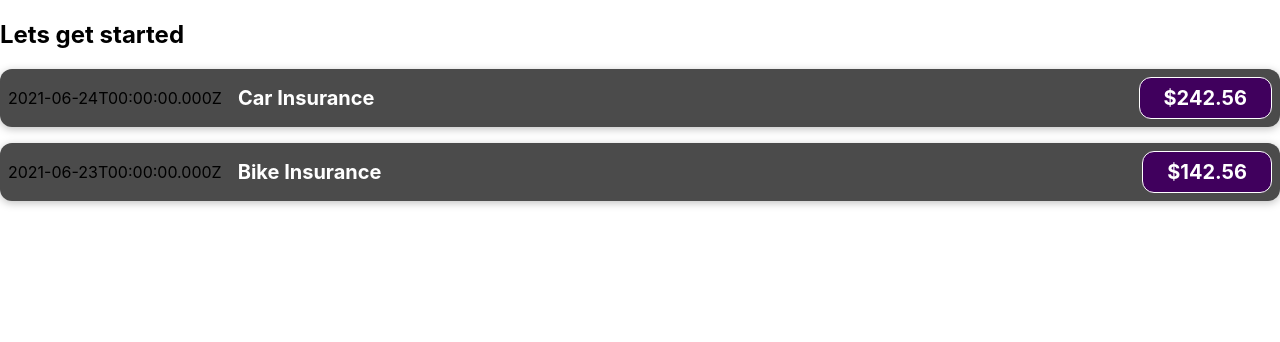
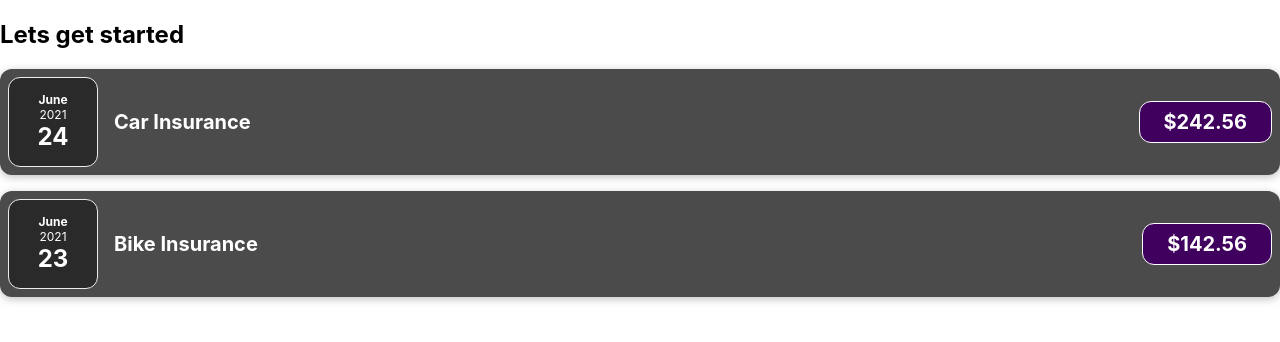
Before and after one commit to AnirupPat/reactjs-expense-report, a React (Create React App) app: page / in a window 1280 px wide. Shown: the top 342 px of the page. Built offline with nearby package versions, Linux system fonts and the light colour scheme.

Commit message:
Adding ExpenseDate Component

```diff
--- /dev/null
+++ b/src/components/ExpenseDate.css
@@ -0,0 +1,26 @@
+.expense-date {
+    display: flex;
+    flex-direction: column;
+    width: 5.5rem;
+    height: 5.5rem;
+    border: 1px solid #ececec;
+    background-color: #2a2a2a;
+    color: white;
+    border-radius: 12px;
+    align-items: center;
+    justify-content: center;
+  }
+
+  .expense-date__month {
+    font-size: 0.75rem;
+    font-weight: bold;
+  }
+
+  .expense-date__year {
+    font-size: 0.75rem;
+  }
+
+  .expense-date__day {
+    font-size: 1.5rem;
+    font-weight: bold;
+  }
--- /dev/null
+++ b/src/components/ExpenseDate.js
@@ -0,0 +1,16 @@
+import './ExpenseDate.css';
+
+function ExpenseDate(props) {
+    const month = props.date.toLocaleString('en-US', { month: 'long' });
+    const day = props.date.toLocaleString('en-US', { day: '2-digit' });
+    const year = props.date.getFullYear();
+    return (
+        <div className="expense-date">
+        <div className="expense-date__month">{month}</div>
+        <div className="expense-date__year">{year}</div>
+        <div className="expense-date__day">{day}</div>
+      </div>
+    )
+}
+
+export default ExpenseDate;
--- a/src/components/ExpenseItem.js
+++ b/src/components/ExpenseItem.js
@@ -1,9 +1,10 @@
 import './ExpenseItem.css';
+import ExpenseDate from './ExpenseDate';
 
 function ExpenseItem(props) {
   return (
     <div className="expense-item">
-      <div>{props.date.toISOString()}</div>
+      <ExpenseDate date={props.date} />
       <div className="expense-item__description">
         <h2>{props.title}</h2>
         <div className="expense-item__price">${props.amount}</div>
```
